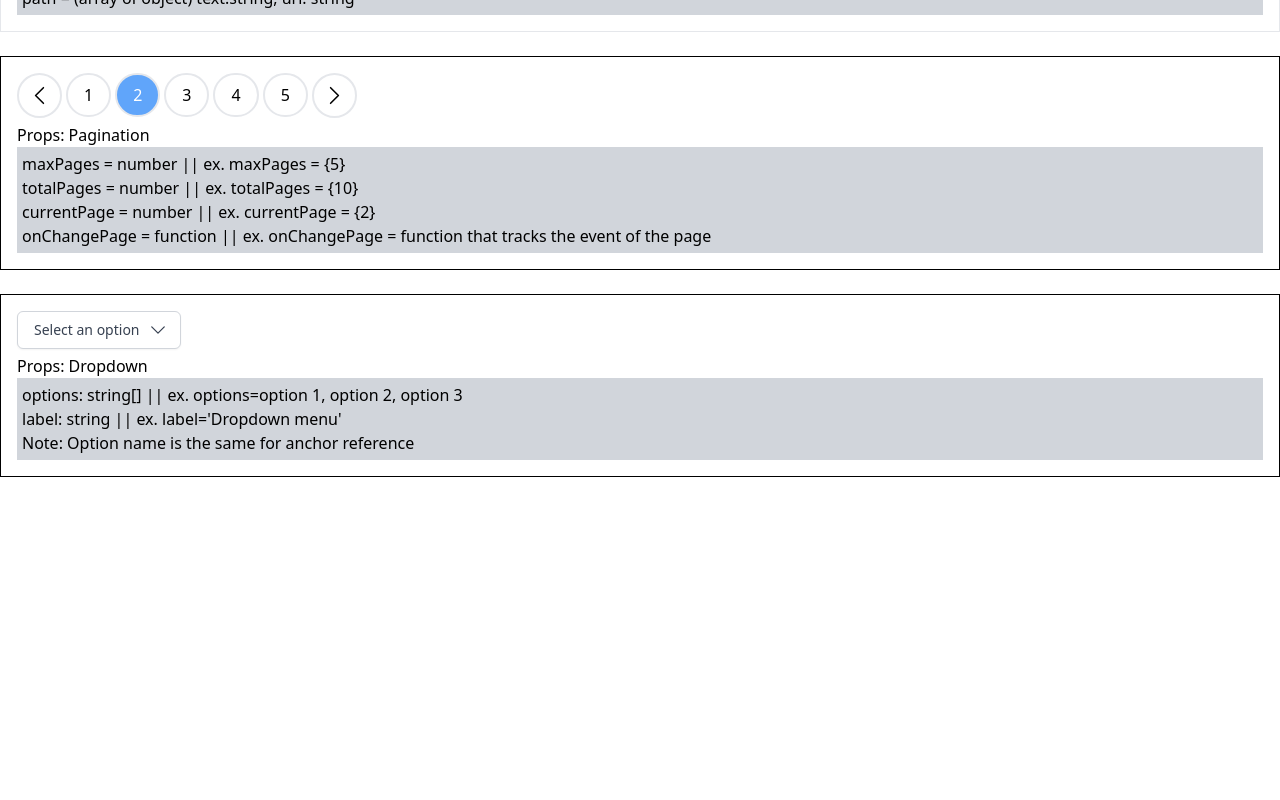
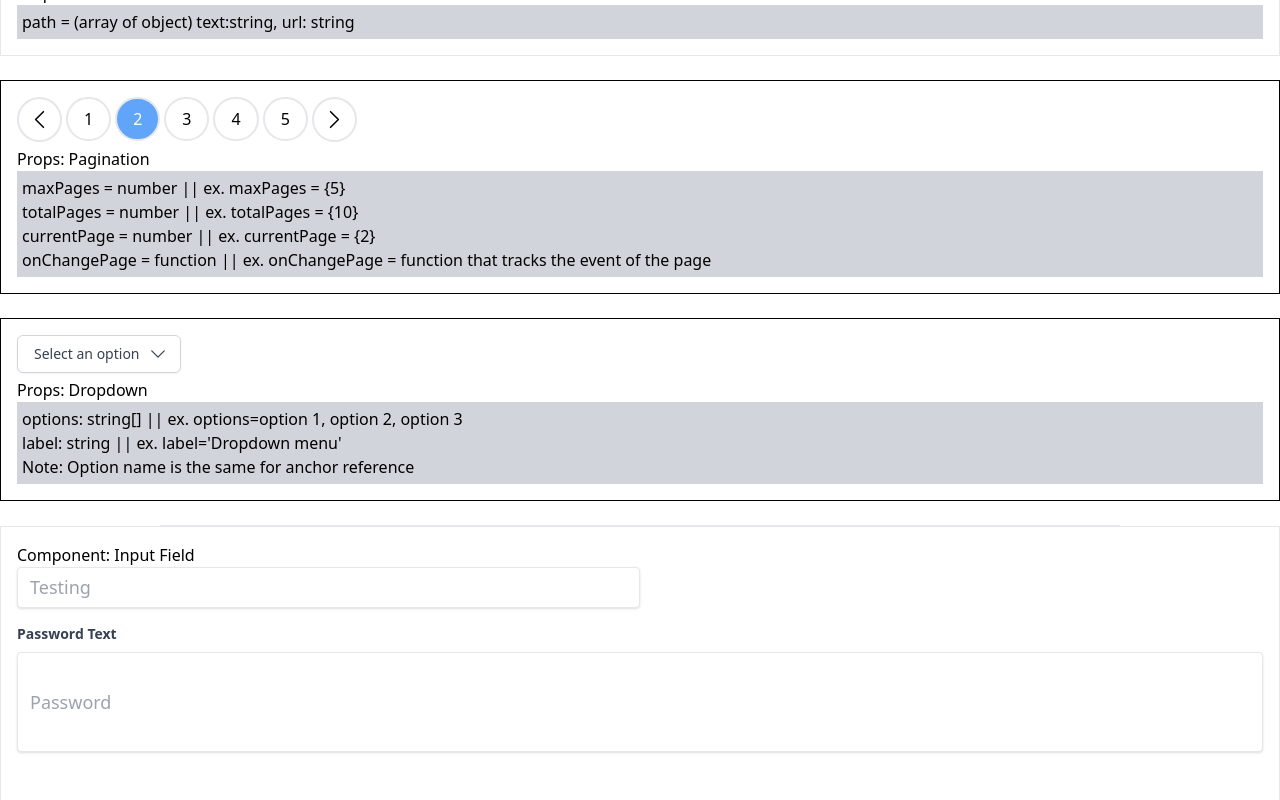
Before and after one commit to ragg09/sph-lms-test-deploy, a Next.js app in the folder client/: page /demo/components in a window 1280 px wide. Shown: the part 2000-2800 px from the top of the page. Before the commit the page ends 2477 px from the top, so only its background shows below. Built offline with nearby package versions, Linux system fonts and the light colour scheme.

Commit message:
[Reusable Component] Input Field (#13)

```diff
--- a/client/src/pages/demo/components/index.tsx
+++ b/client/src/pages/demo/components/index.tsx
@@ -6,6 +6,7 @@ import Card from '@/src/shared/components/Card';
 import Pagination from '@/src/shared/components/Pagination';
 import Breadcrumbs from '@/src/shared/components/Breadcrumbs';
 import Dropdown from '@/src/shared/components/Dropdown';
+import InputField from '@/src/shared/components/InputField';
 
 const DemoComponent: React.FunctionComponent = () => {
   // sets up the state of the page to track user interaction
@@ -26,6 +27,8 @@ const DemoComponent: React.FunctionComponent = () => {
           <a href="#iframe">Iframe</a>
           <br />
           <a href="#breadcrumbs">Breadcrumbs</a>
+          <br />
+          <a href="#inputField">Input Field</a>
         </div>
         <br />
         <hr className="w-3/4 mx-auto" />
@@ -177,6 +180,45 @@ const DemoComponent: React.FunctionComponent = () => {
             </div>
           </div>
         </div>
+
+        <br />
+        <hr className="w-3/4 mx-auto" />
+
+        <div className="p-4 border">
+          <h1>Component: Input Field</h1>
+
+          <InputField
+            placeholder="Testing"
+            id="testing"
+            type="text"
+            width="50%"
+          />
+
+          <InputField
+            label="Password Text"
+            placeholder="Password"
+            id="testing"
+            type="password"
+            height="100px"
+          />
+
+          <br />
+
+          <div className="mt-[5px]" id="inputField">
+            <h1>Props: Input Field</h1>
+
+            <div className="bg-gray-300 p-[5px]">
+              <p>label: (string)[""] ex. label="Testing"</p>
+              <p> placeholder: (string)[""] ex. placeholder="Testing"</p>
+              <p>
+                type: (string)["text"] ex. type="text | email | passwrod | etc"
+              </p>
+              <p> id: (string)[""] ex. label="Testing"</p>
+              <p> width: "100%" | "50px",</p>
+              <p>height: "100%" | "50px"</p>
+            </div>
+          </div>
+        </div>
       </div>
     </Fragment>
   );
--- /dev/null
+++ b/client/src/shared/components/InputField/index.tsx
@@ -0,0 +1,56 @@
+/* eslint-disable object-shorthand */
+import React from 'react';
+
+export interface InputFieldProps {
+  label?: string;
+  placeholder?: string;
+  type?: string;
+  id?: string;
+  width?: string;
+  height?: string;
+}
+
+const InputField: React.FC<InputFieldProps> = ({
+  label,
+  placeholder,
+  type,
+  id,
+  width,
+  height
+}: InputFieldProps) => {
+  const propStyle = {
+    width: width,
+    height: height
+  };
+
+  return (
+    <div className="mb-4">
+      {label !== '' && (
+        <label
+          className="block text-gray-700 text-sm font-bold mb-2"
+          htmlFor={id}
+        >
+          {label}
+        </label>
+      )}
+      <input
+        className="shadow appearance-none border rounded text-lg py-2 px-3 text-gray-700 leading-tight focus:outline-none focus:shadow-outline"
+        style={propStyle}
+        id={id}
+        type={type}
+        placeholder={placeholder}
+      />
+    </div>
+  );
+};
+
+InputField.defaultProps = {
+  label: '',
+  placeholder: '',
+  type: 'text',
+  id: '',
+  width: '100%',
+  height: ''
+};
+
+export default InputField;
```
